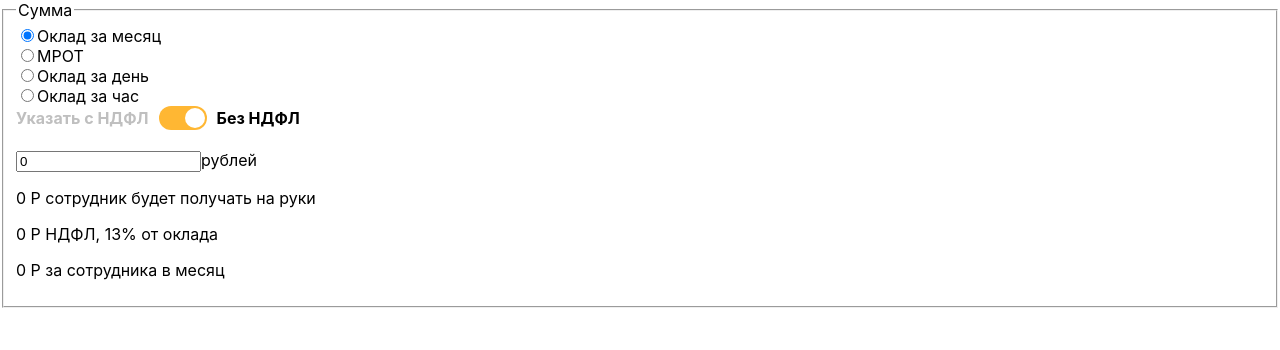
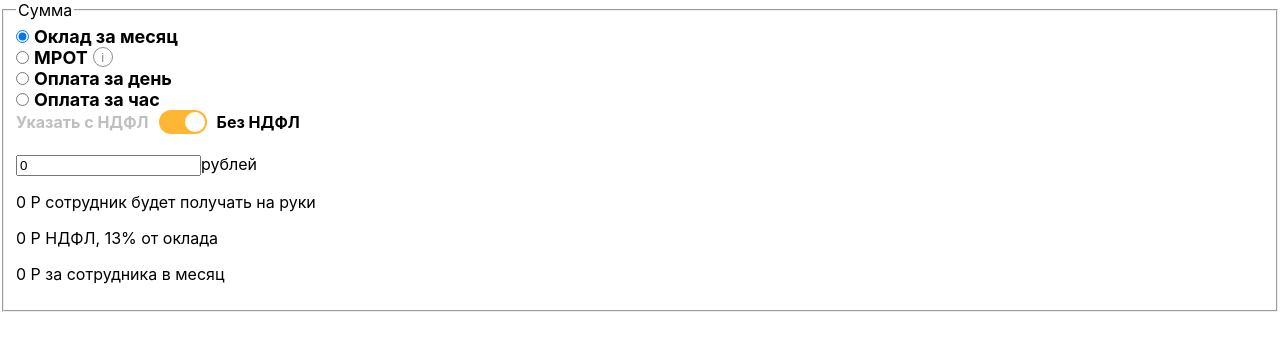
Before and after one commit to kripton-it/test-soft-media-lab, a React (Create React App) app: page / in a window 1280 px wide. Shown: the top 350 px of the page. Built offline with nearby package versions, Linux system fonts and the light colour scheme.

Commit message:
Add Hint component

```diff
--- a/src/components/Form/Form.tsx
+++ b/src/components/Form/Form.tsx
@@ -18,13 +18,13 @@ export const Form: React.FC<IProps> = (props) => {
     <form onSubmit={handleSubmit} noValidate={true}>
       <fieldset>
         <legend>Сумма</legend>
-        {PAYMENT_OPTIONS.map(({ label, value }) => (
+        {PAYMENT_OPTIONS.map(option => (
           <Field
             name='paymentOption'
             component={Radio}
-            props={{ value }}
-            label={label}
-            id={value}
+            props={{ ...option }}
+            // label={label}
+            id={option.value}
           />
         ))}
         {!isMinimalOptionSelected && (
--- a/src/components/Form/consts.ts
+++ b/src/components/Form/consts.ts
@@ -6,13 +6,14 @@ export enum PaymentOptionValue {
 };
 
 export enum PaymentOptionLabel {
-  DAY = 'Оклад за день',
-  HOUR = 'Оклад за час',
+  DAY = 'Оплата за день',
+  HOUR = 'Оплата за час',
   MINIMAL = 'МРОТ',
   MONTH = 'Оклад за месяц'
 };
 
 export interface IOption {
+  hint?: string
   label: string
   value: string
 }
@@ -23,6 +24,7 @@ export const PAYMENT_OPTIONS: IOption[] = [
     value: PaymentOptionValue.MONTH
   },
   {
+    hint: 'МРОТ - минимальный размер оплаты труда. Разный для разных регионов',
     label: PaymentOptionLabel.MINIMAL,
     value: PaymentOptionValue.MINIMAL
   },
--- /dev/null
+++ b/src/components/Hint/Hint.scss
@@ -0,0 +1,54 @@
+.hint_wrapper {
+  position: relative;
+  flex-grow: 1;
+}
+
+.hint_button {
+  display: flex;
+  justify-content: center;
+  align-items: center;
+  width: 20px;
+  height: 20px;
+  margin: 0;
+  padding: 0;
+  background: transparent;
+  border-radius: 50%;
+  border: 1px solid gray;
+  color: gray;
+  cursor: pointer;
+  outline: none;
+  font-size: 13px;
+  transition: 0.3s cubic-bezier(0.18, 0.89, 0.35, 1.15) all;
+  opacity: 0.9;
+}
+
+.hint_button:hover {
+  border-color: darkmagenta;
+  color: darkmagenta;
+  opacity: 1;
+}
+
+.hint_content {
+  position: absolute;
+  top: 30px;
+  left: 10px;
+  background-color: darkslateblue;
+  color: #ffffff;
+  font-weight: bold;
+  padding: 20px 10px;
+  width: 250px;
+  z-index: 10;
+}
+
+.hint_content::before {
+  content: '';
+  position: absolute;
+  top: -10px;
+  left: 0;
+  width: 0;
+  height: 0;
+  z-index: 20;
+  border: 5px solid transparent;
+  border-bottom: 5px solid darkslateblue;
+  border-left: 5px solid darkslateblue;
+}
--- /dev/null
+++ b/src/components/Hint/Hint.tsx
@@ -0,0 +1,37 @@
+import React, { FC, useState } from 'react';
+
+import './Hint.scss';
+import { IHintProps } from './types';
+
+const Hint: FC<IHintProps> = ({ text }) => {
+  const [isFixed, setIsFixed] = useState(false);
+  const [isHovered, setIsHovered] = useState(false);
+  const onButtonClick = () => {
+    setIsFixed(!isFixed);
+  }
+
+  const onButtonMouseEnter = () => {
+    setIsHovered(true);
+  }
+
+  const onButtonMouseLeave = () => {
+    setIsHovered(false);
+  }
+
+  return (
+    <div className='hint_wrapper'>
+      <button
+        className='hint_button'
+        onClick={onButtonClick}
+        onMouseEnter={onButtonMouseEnter}
+        onMouseLeave={onButtonMouseLeave}
+        type='button'
+      >
+        {isFixed ? 'x' : 'i'}
+      </button>
+      {(isFixed || isHovered) && <div className='hint_content'>{text}</div>}
+    </div>
+  )
+};
+
+export default Hint;
--- /dev/null
+++ b/src/components/Hint/index.ts
@@ -0,0 +1,3 @@
+import Hint from './Hint';
+
+export default Hint;
--- /dev/null
+++ b/src/components/Hint/types.ts
@@ -0,0 +1,3 @@
+export interface IHintProps {
+  text: string
+}
--- /dev/null
+++ b/src/components/Radio/Radio.scss
@@ -0,0 +1,14 @@
+.radio_wrapper {
+  display: flex;
+  align-items: center;
+}
+
+.radio_input {
+  margin: 0;
+}
+
+.radio_label {
+  margin: 0 5px;
+  font-weight: bold;
+  font-size: 18px;
+}
--- a/src/components/Radio/Radio.tsx
+++ b/src/components/Radio/Radio.tsx
@@ -1,18 +1,26 @@
 import React from 'react';
 
+import Hint from '../Hint';
+
+import './Radio.scss';
+
 const Radio: React.FC = (field: any) => {
-  const { id, input, label, value } = field;
+  const { hint, id, input, label, value } = field;
   const checked = input.value === value;
   return (
-    <div>
+    <div className='radio_wrapper'>
       <input
         type='radio'
+        className='radio_input'
         id={id}
         { ...input }
         value={value}
         checked={checked}
       />
-      <label htmlFor={id}>{label}</label>
+      <label htmlFor={id} className='radio_label'>
+        {label}
+      </label>
+      {hint && <Hint text={hint} />}
     </div>
   )
 };
```
